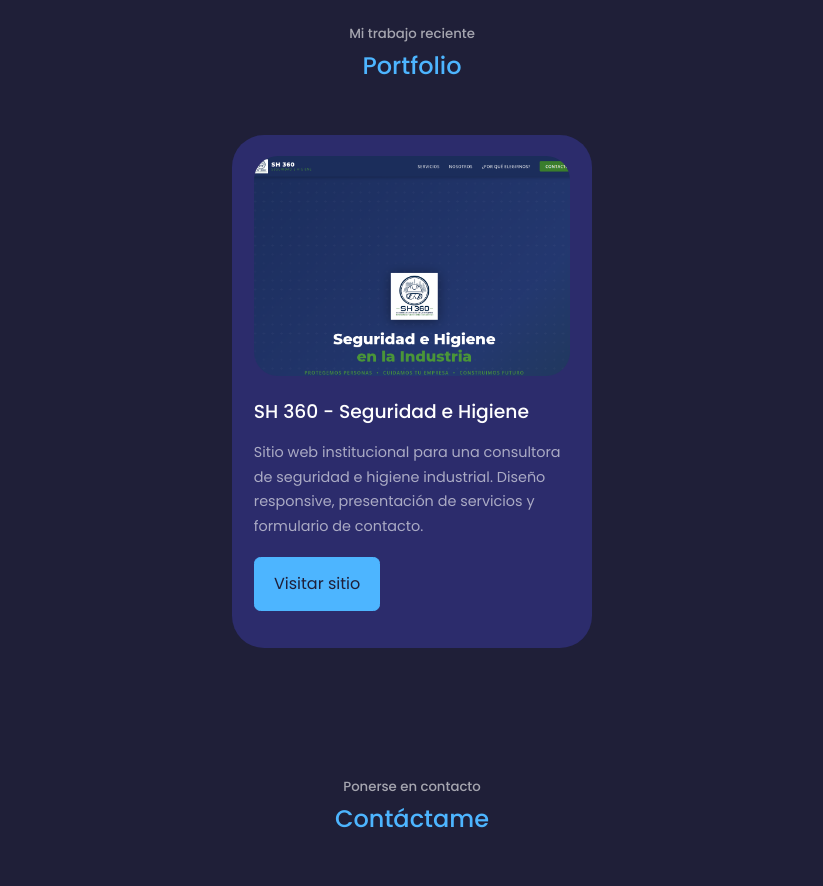
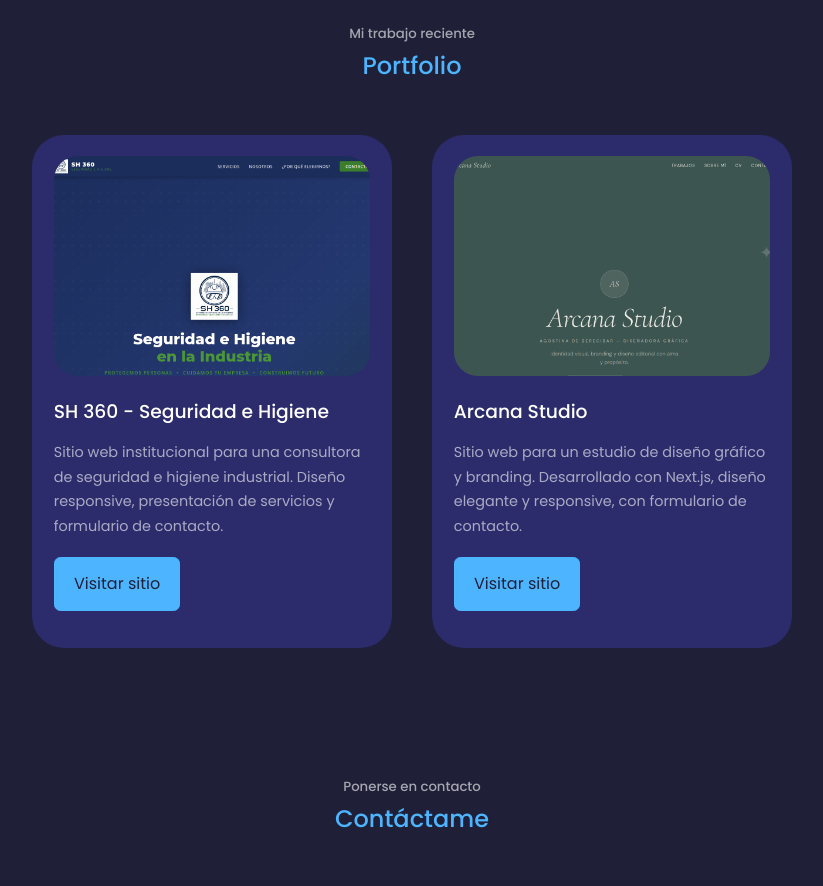
Before and after one commit to YFWalter/portfolio, a React (Create React App) app: page / in a window 1280 px wide. Shown: the part 2220-3106 px from the top of the page, without its empty margins (228-1051 px from the left). Built offline with nearby package versions, Linux system fonts and the light colour scheme.

Commit message:
Agrego Arcana Studio a la seccion Portfolio
Nuevo proyecto real (https://arcanastudiobb.com) con captura, descripcion
y boton Visitar sitio, mismo formato que SH 360.

Co-Authored-By: Claude Opus 4.8 <noreply@anthropic.com>

```diff
--- a/src/components/portfolio/Portfolio.jsx
+++ b/src/components/portfolio/Portfolio.jsx
@@ -1,6 +1,7 @@
 import React from 'react'
 import './portfolio.css'
 import IMG1 from '../../assets/sh360.jpg'
+import IMG2 from '../../assets/arcana.jpg'
 
 const data = [
   {
@@ -9,6 +10,14 @@ const data = [
     title: 'SH 360 - Seguridad e Higiene',
     description: 'Sitio web institucional para una consultora de seguridad e higiene industrial. Diseño responsive, presentación de servicios y formulario de contacto.',
     url: 'https://sh360.solutions/',
+    github: null,
+  },
+  {
+    id: 2,
+    image: IMG2,
+    title: 'Arcana Studio',
+    description: 'Sitio web para un estudio de diseño gráfico y branding. Desarrollado con Next.js, diseño elegante y responsive, con formulario de contacto.',
+    url: 'https://arcanastudiobb.com/',
     github: null,
   },
 ]
```
Also changed, not shown: src/assets/arcana.jpg (added).
